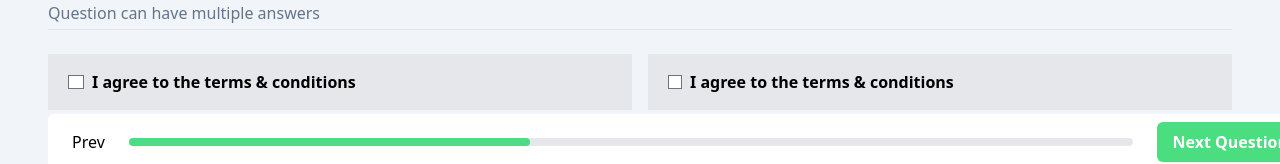
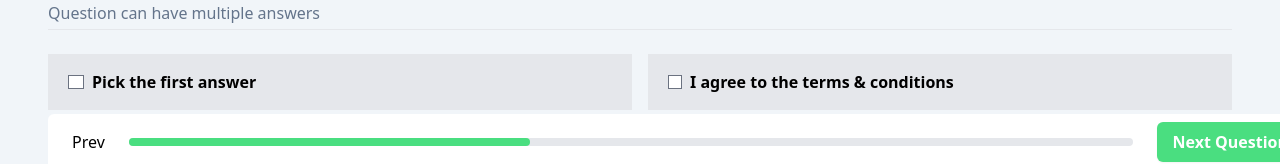
Before and after one commit to HabibSha/quiz-app, a React (Vite) app: page /quiz in a window 1280 px wide. Shown: the part 160-324 px from the top of the page. Built offline with nearby package versions, Linux system fonts and the light colour scheme.

Commit message:
Answer component

```diff
--- a/src/components/Answers.jsx
+++ b/src/components/Answers.jsx
@@ -7,9 +7,7 @@ const Answers = () => {
           className="form-checkbox h-[14px] w-[14px]cursor-pointer text-black"
           style={{ outline: "none", boxShadow: "none" }}
         />
-        <span className="text-black font-semibold">
-          I agree to the terms & conditions
-        </span>
+        <span className="text-black font-semibold">Pick the first answer</span>
       </label>
       <label className="bg-gray-200 px-5 py-4 flex items-center space-x-2 mb-3 cursor-pointer">
         <input
```
